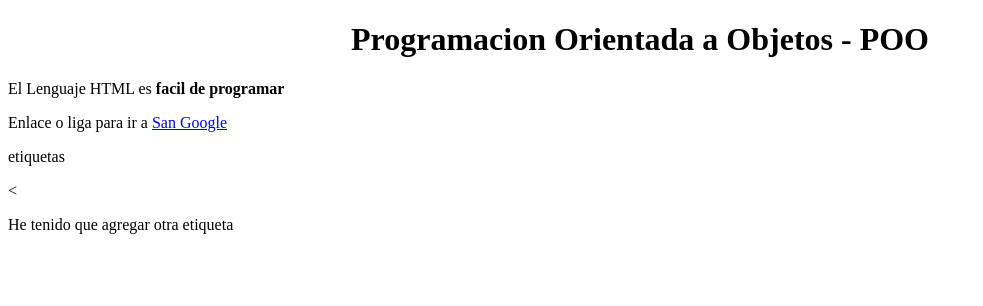
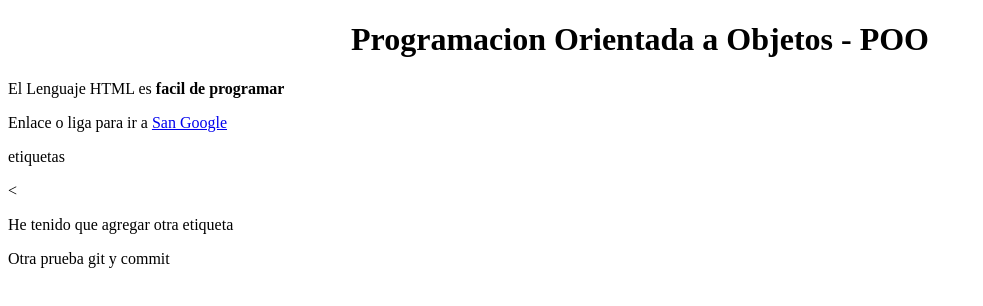
Before and after one commit to miguelopio/Tutorial-Git, a plain HTML site: page index.html in a window 1280 px wide. Shown: the whole page, without its empty margins (0-983 px from the left). Drawn offline with Linux system fonts and the light colour scheme.

Commit message:
ahora el index.html tiene una nueva etiqueta<p>

```diff
--- a/index.html
+++ b/index.html
@@ -20,5 +20,6 @@
          <<p>
              He tenido que agregar otra etiqueta
          </p>
+         <p>Otra prueba git y commit</p>
 </body>
 </html>
```
